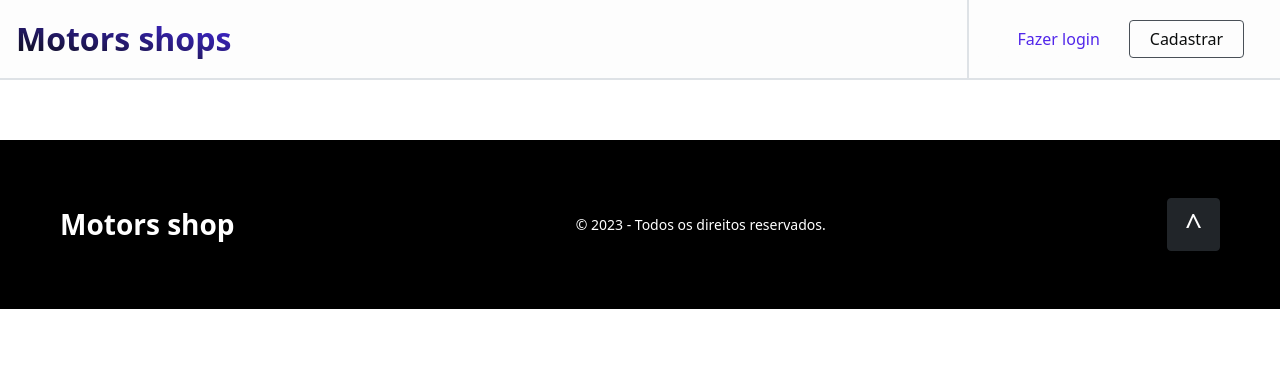
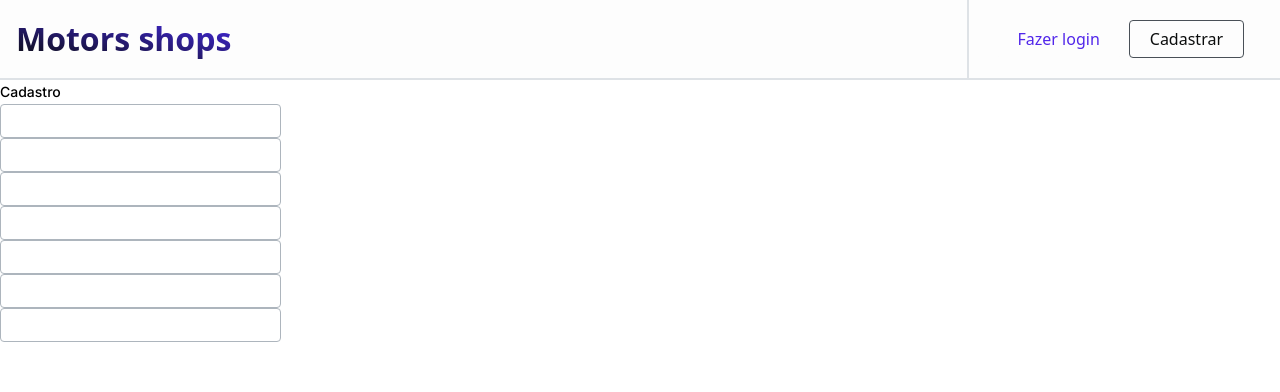
Before and after one commit to Projeto-Full-Stack/Projeto-FullStack-Grupo11, a Next.js app in the folder frontend/: page / in a window 1280 px wide. Shown: the top 392 px of the page. Built offline with nearby package versions, Linux system fonts and the light colour scheme.

Commit message:
feat: text area component added to inputs components

```diff
--- a/frontend/src/components/input.tsx
+++ b/frontend/src/components/input.tsx
@@ -1,13 +1,17 @@
 interface IInput {
-    type: string | "select",
+    type: string | "select" | "textArea",
     label: string,
     placeholder: string,
     htmlFor:string,
     options?: [string],
     extra_classes?: string
+    cols?: number,
+    rows?: number,
+    id?: string,
+    name?: string
 }
 
-const Input = ({type, htmlFor, label, placeholder, extra_classes}: IInput) =>{
+const Input = ({type, name, htmlFor, label, placeholder, extra_classes, id, cols, rows}: IInput) =>{
     if (type != "select") { return (
         <div className="block max-w-min ">
             <label htmlFor={htmlFor} className={`font-medium text-grey-grey_1 ${extra_classes}`}>{label}</label>
@@ -18,7 +22,14 @@ const Input = ({type, htmlFor, label, placeholder, extra_classes}: IInput) =>{
     if (type == "select"){ return(
         <div>
             <label htmlFor={htmlFor} className={`font-medium text-grey-grey_1 ${extra_classes}`}>{label}</label>
-            <select name="" id="" className={`border-grey-grey_4 border-[1.5px]  focus:border-brand-brand_1 placeholder:text-grey-grey_3 rounded font-normal  px-6 py-1 ${extra_classes}`}>{placeholder}</select>
+            <select name={name} id={id} className={`border-grey-grey_4 border-[1.5px]  focus:border-brand-brand_1 placeholder:text-grey-grey_3 rounded font-normal  px-6 py-1 ${extra_classes}`}>{placeholder}</select>
+        </div>
+    )}
+
+    if (type == "textArea"){ return(
+        <div>
+            <label htmlFor={htmlFor} className={`font-medium text-grey-grey_1 ${extra_classes}`}>{label}</label>
+            <textarea name={name} id={id} cols={cols} rows={rows}></textarea>
         </div>
     )}
 }
--- a/frontend/src/components/typography/text.components.tsx
+++ /dev/null
@@ -1,16 +0,0 @@
-interface TextSchema {
-    type: "b1" | "b2"
-    weight: 600 | 500| 400
-    extra_classes?: string
-    children: string
-}
-
-export function Text ({type, weight, extra_classes="", children}: TextSchema){
-    if (extra_classes) extra_classes += " " + extra_classes
-
-    if (type == "b1" && weight == 600){ return ( <p className={`text-[16px] leading-[28px] font-semibold font-inter${extra_classes}`}>{children}</p> ) }
-    if (type == "b1" && weight == 400){ return ( <p className={`text-[16px] leading-[28px] font-normal font-inter${extra_classes}`}>{children}</p> ) }
-
-    if (type == "b2" && weight == 500){ return ( <p className={`text-[14px] leading-[24px] font-medium font-inter${extra_classes}`}>{children}</p> ) }
-    if (type == "b2" && weight == 400){ return ( <p className={`text-[14px] leading-[24px] font-normal font-inter${extra_classes}`}>{children}</p> ) }
-}
--- a/frontend/src/pages/register.tsx
+++ b/frontend/src/pages/register.tsx
@@ -1,4 +1,6 @@
+import Input from "@/components/input";
 import NavBar from "@/components/navbar";
+import { Text } from "@/components/typography/text.component";
 import { Inter } from "next/font/google";
 
 const inter = Inter({ subsets: ["latin"] });
@@ -8,7 +10,14 @@ function RegisterPage() {
         <>
             <NavBar/>
             <form action="">
-
+                <Text type="b2" weight={500} children="Cadastro"/>
+                <Input type="" label="" placeholder="" htmlFor=""/>
+                <Input type="" label="" placeholder="" htmlFor=""/>
+                <Input type="" label="" placeholder="" htmlFor=""/>
+                <Input type="" label="" placeholder="" htmlFor=""/>
+                <Input type="" label="" placeholder="" htmlFor=""/>
+                <Input type="" label="" placeholder="" htmlFor=""/>
+                <Input type="" label="" placeholder="" htmlFor=""/>
             </form>
         </>
     )
```
